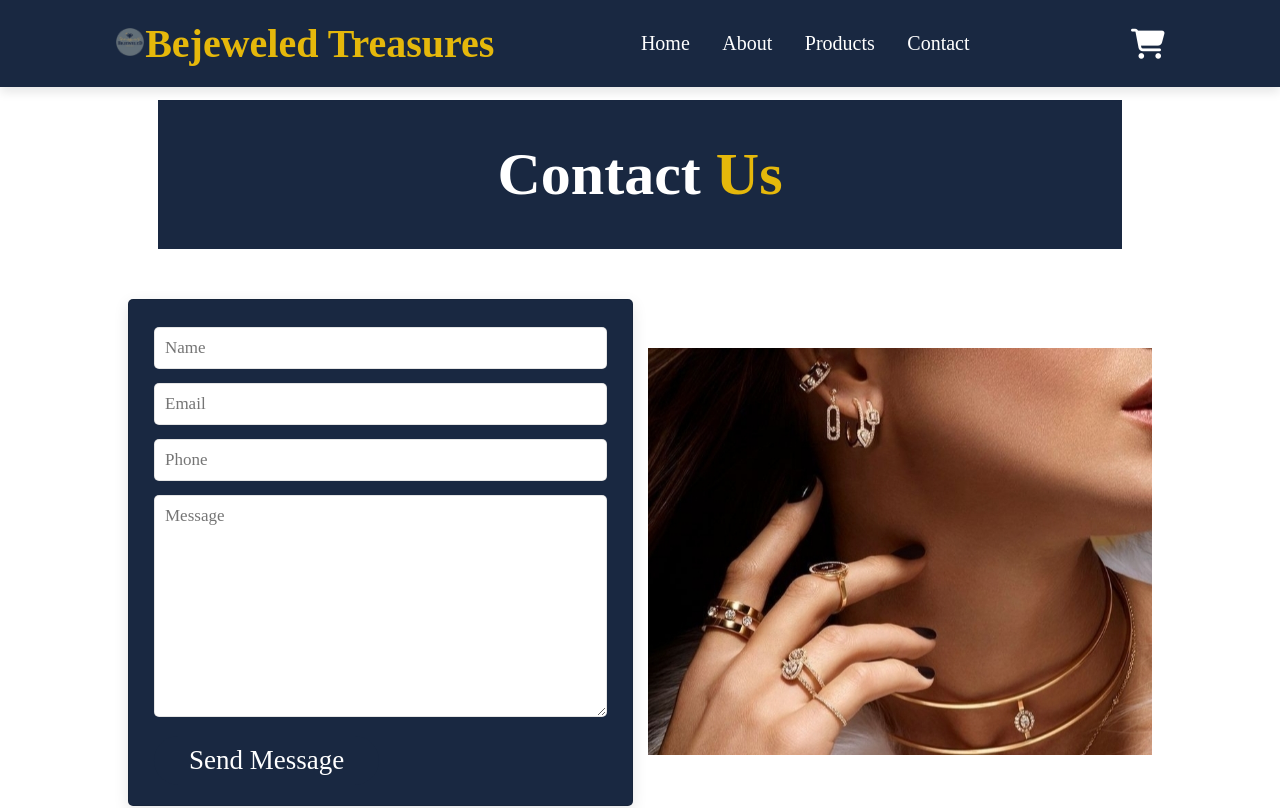
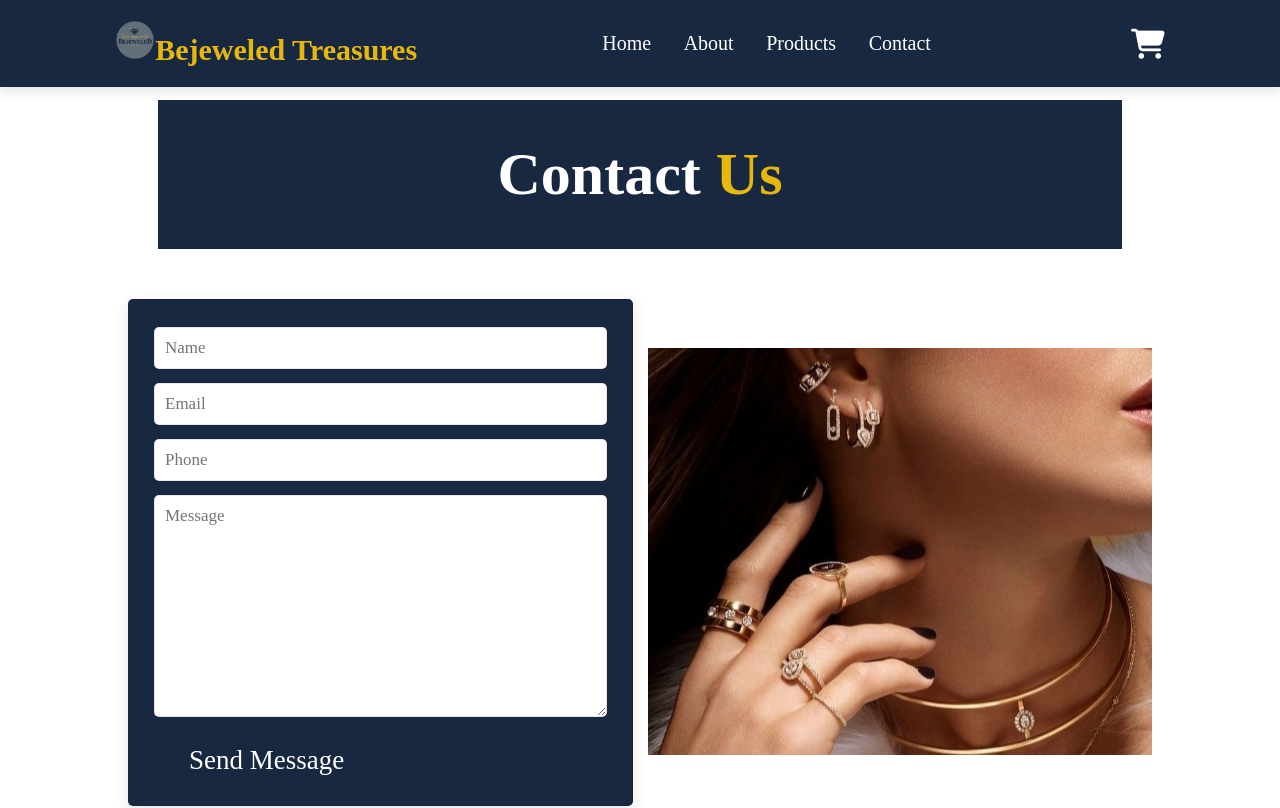
Before and after one commit to raizel-16/bejeweledtreasures.github.io, a plain HTML site: page Contact.html in a window 1280 px wide. Shown: the top 808 px of the page. Drawn offline with Linux system fonts and the light colour scheme.

Commit message:
Add files via upload

```diff
--- a/Contact.html
+++ b/Contact.html
@@ -76,13 +76,13 @@ header{
 }
 
 header .logo{
-    font-size: 4rem;
+    font-size: 3rem;
     color: #e5b80b;
     font-weight: bolder;
 }
 header .logo span img{
-    width: 3rem;
-    height: 3rem;
+    width: 4rem;
+    height: 4rem;
     padding:0.1rem 0.1rem;
 
 }
```
Also changed, not shown: About us.html (+3 -3 lines), Products.html (+3 -3 lines), home.html (+6 -5 lines), index.html (+3 -3 lines).
